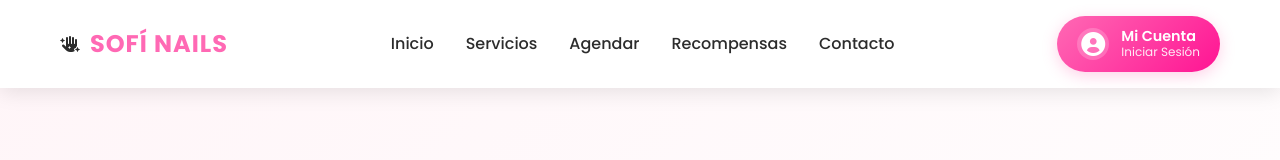
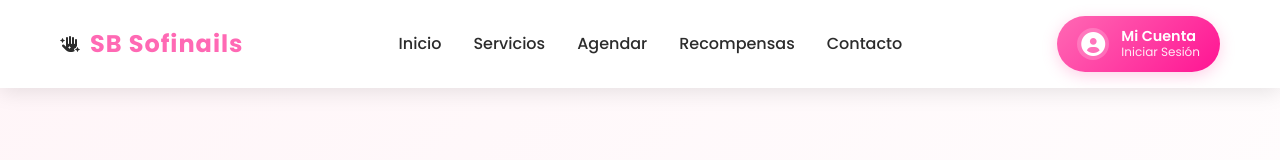
Before and after one commit to valebraca03/SB-Nails, a plain HTML site: page index.html in a window 1280 px wide. Shown: the top 160 px of the page. Drawn offline with nearby package versions, Linux system fonts and the light colour scheme.

Commit message:
Update index.html

```diff
--- a/index.html
+++ b/index.html
@@ -3,7 +3,7 @@
 <head>
     <meta charset="UTF-8">
     <meta name="viewport" content="width=device-width, initial-scale=1.0">
-    <title>Sofí Nails - El cuidado de tus uñas</title>
+    <title>SB Sofinails - El cuidado de tus uñas</title>
     <link rel="stylesheet" href="styles.css">
     <link href="https://fonts.googleapis.com/css2?family=Poppins:wght@300;400;500;600;700&display=swap" rel="stylesheet">
     <link rel="stylesheet" href="https://cdnjs.cloudflare.com/ajax/libs/font-awesome/6.0.0/css/all.min.css">
@@ -16,7 +16,7 @@
             <div class="nav-container">
                 <div class="logo">
                     <i class="fas fa-hand-sparkles"></i>
-                    <span class="logo-text">SOFÍ NAILS</span>
+                    <span class="logo-text">SB Sofinails</span>
                 </div>
                 <ul class="nav-menu">
                     <li><a href="#inicio" class="nav-link">Inicio</a></li>
```
